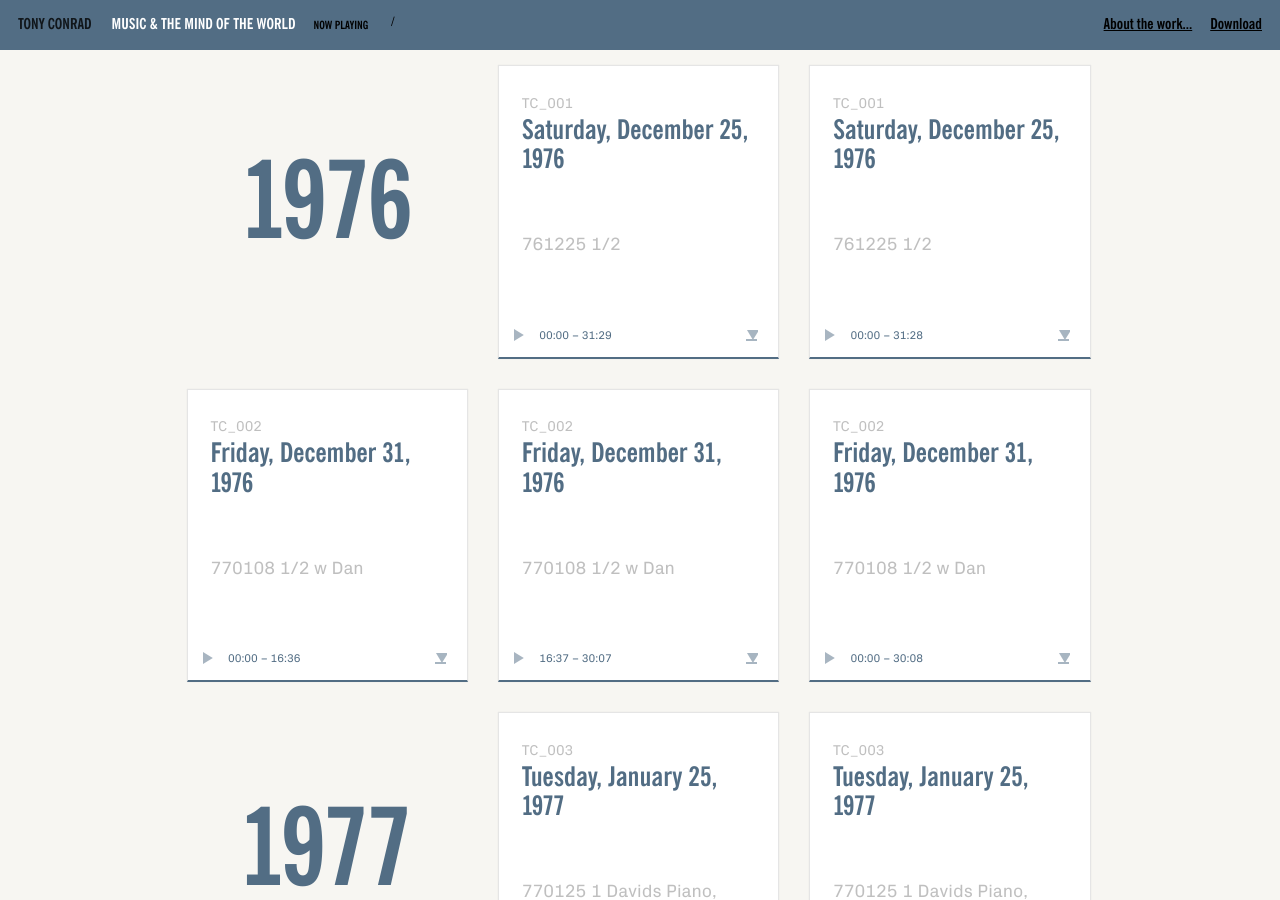
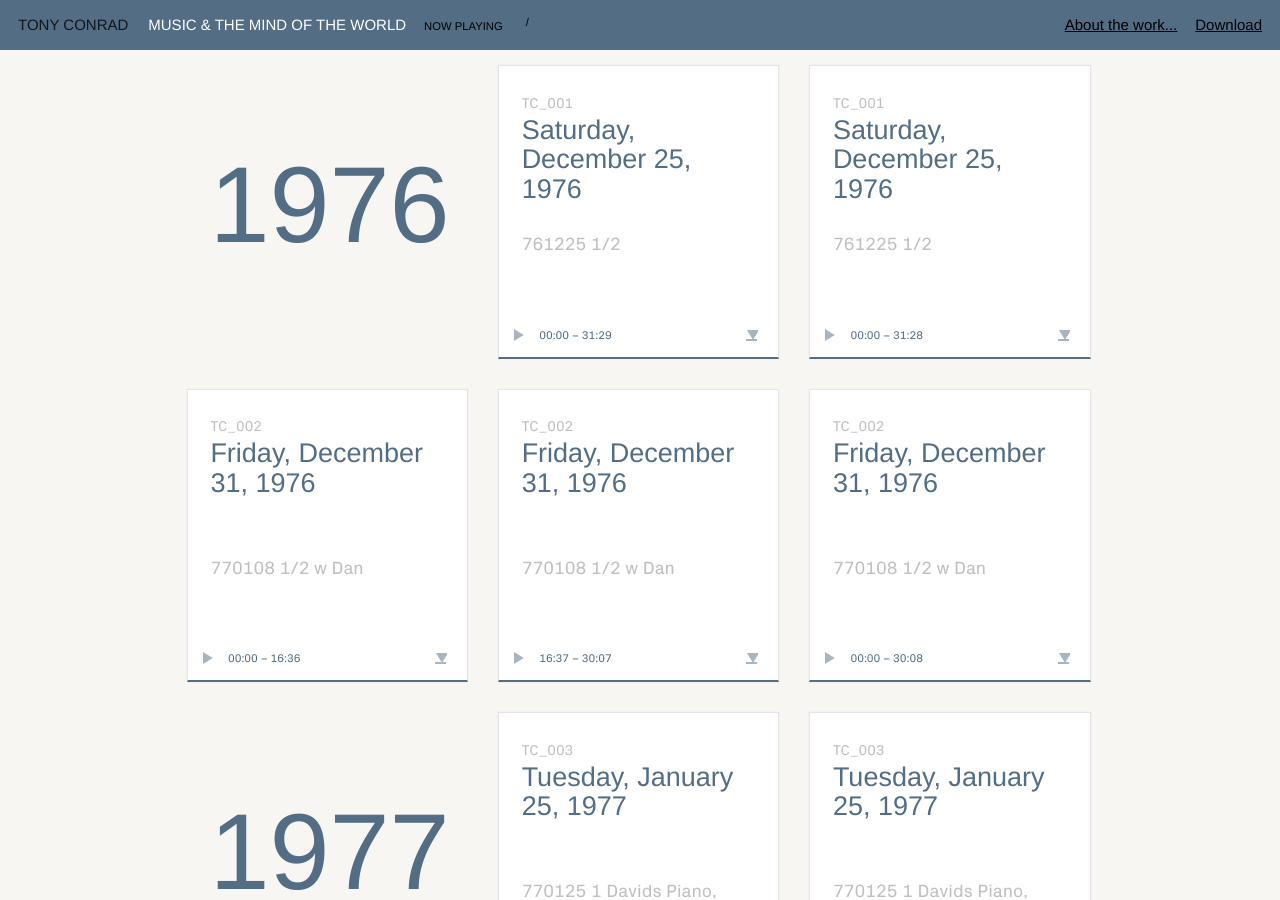
Before and after one commit to coryarcangel/music-and-the-mind-of-the-world, a Jekyll site: the page built from index.html, in a window 1280 px wide and 900 px high. Built offline with Jekyll 4.4.1, drawn with Linux system fonts in a browser that asks for light colours; nearby versions of some CDN libraries; some web fonts are replaced.

Commit message:
font fix?

```diff
--- a/_sass/_fonts.scss
+++ b/_sass/_fonts.scss
@@ -4,8 +4,8 @@
 @font-face {font-family: 'NewsGothic-CondBold';
   // src: url('webfonts/30A8C2_0_0.eot');
   // src: url('webfonts/30A8C2_0_0.eot?#iefix') format('embedded-opentype'),
-  src: url('webfonts/30A8C2_0_0.woff2') format('woff2');
-  // url('webfonts/30A8C2_0_0.woff') format('woff'),
+  // src: url('webfonts/30A8C2_0_0.woff2') format('woff2');
+  src: url('webfonts/30A8C2_0_0.woff') format('woff');
   // url('webfonts/30A8C2_0_0.ttf') format('truetype');
 }
 
```
